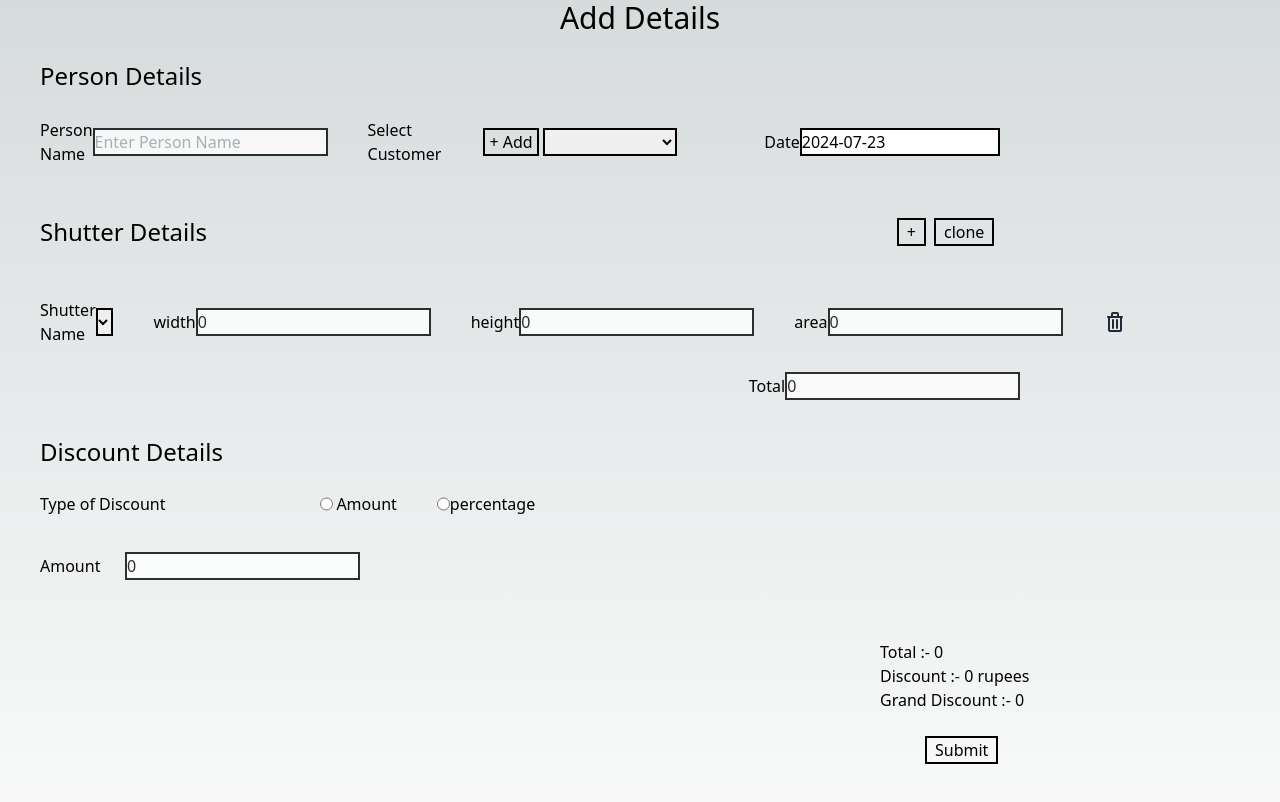
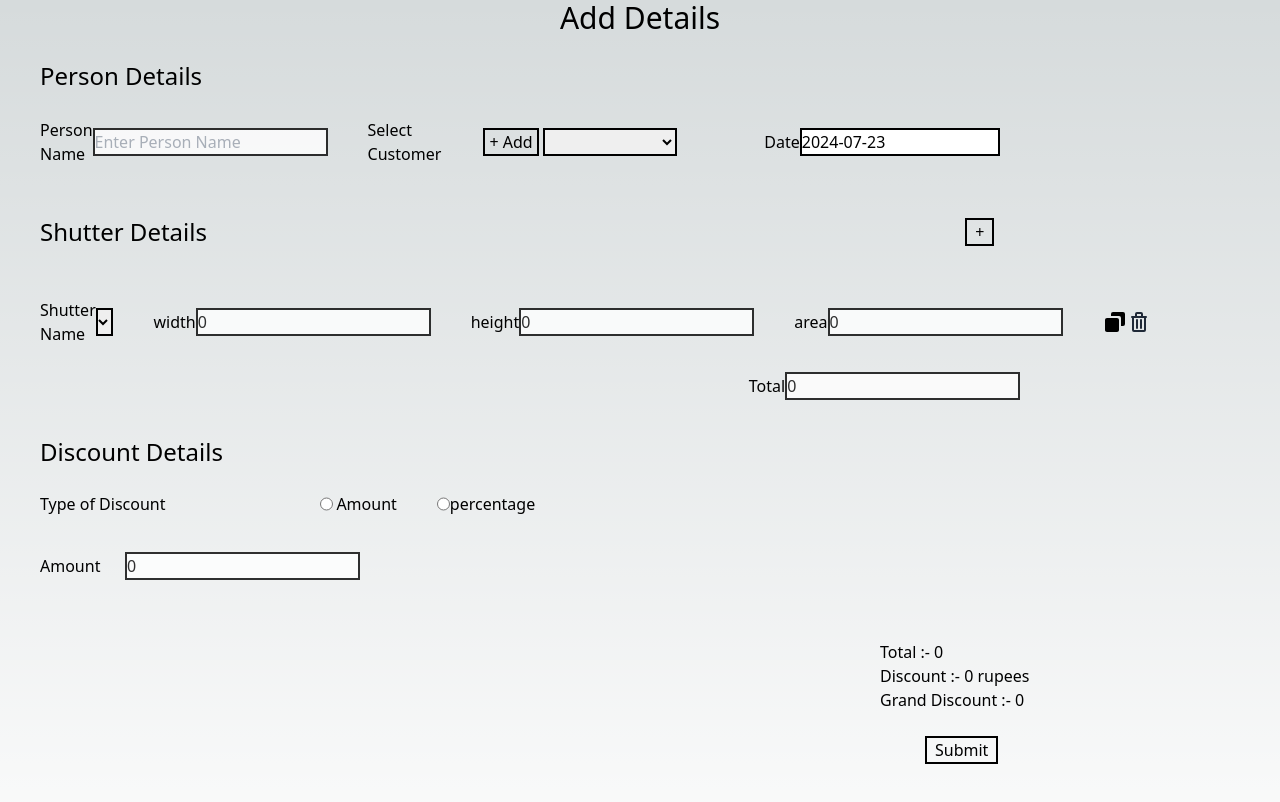
Before and after one commit to Mujpara-Nitin-Trainee/basic-crud-nextjs, a Next.js app: page /employees/addEmployee in a window 1280 px wide. Shown: the top 802 px of the page. Built offline with nearby package versions, Linux system fonts and the light colour scheme.

Commit message:
added: clone functionality added

```diff
--- a/src/components/shutter.tsx
+++ b/src/components/shutter.tsx
@@ -31,18 +31,22 @@ export default function Shutter({ register, control, watch, setValue, error }: {
   const calculateTotal = () => {
     let total = 0;
     fieldValue.map((ele) => {
-      total += ele.area;
+      total += Number(ele.area);
     })
     setValue(`total`, total);
   }
 
-  useEffect(() => {
-    calculateTotal()
-  }, [])
-
   const handleIncrement = () => {
     append({ shutterName: '', width: 0, height: 0, area: 0 });
   }
+
+  const handleClone = (index: number) => {
+    append({ shutterName: fieldValue[index].shutterName, width: fieldValue[index].width, height: fieldValue[index].height, area: fieldValue[index].area });
+  }
+
+  useEffect(() => {
+    calculateTotal()
+  }, [fieldValue])
 
   return (
     <>
@@ -50,7 +54,6 @@ export default function Shutter({ register, control, watch, setValue, error }: {
         <h3 className="text-2xl my-6 mx-10">Shutter Details</h3>
         <div>
           <button type="button" className="border-2 border-black px-2 mx-1 h-max" onClick={handleIncrement}>+</button>
-          <button type="button" className="border-2 border-black px-2 mx-1 h-max">clone</button>
         </div>
       </div>
 
@@ -82,11 +85,14 @@ export default function Shutter({ register, control, watch, setValue, error }: {
               <input type="text" {...register(`shutter.${index}.area`)} readOnly className="my-3 opacity-80 border-2 border-black" />
             </div>
             <div className="w-2/4 flex items-center justify-between mx-10">
-              <button type="button" className="flex float-right" onClick={() => remove(index)}>
-                <svg className="w-6 h-6 text-gray-800 dark:text-black" aria-hidden="true" xmlns="http://www.w3.org/2000/svg" width="24" height="24" fill="none" viewBox="0 0 24 24">
-                  <path stroke="currentColor" strokeLinecap="round" strokeLinejoin="round" strokeWidth="2" d="M5 7h14m-9 3v8m4-8v8M10 3h4a1 1 0 0 1 1 1v3H9V4a1 1 0 0 1 1-1ZM6 7h12v13a1 1 0 0 1-1 1H7a1 1 0 0 1-1-1V7Z" />
-                </svg>
-              </button>
+              <div className="w-[25%] flex justify-between">
+                <button type="button" onClick={() => handleClone(index)}><svg xmlns="http://www.w3.org/2000/svg" width="24" height="24" viewBox="0 0 24 24" ><path d="M14 8H4c-1.103 0-2 .897-2 2v10c0 1.103.897 2 2 2h10c1.103 0 2-.897 2-2V10c0-1.103-.897-2-2-2z"></path><path d="M20 2H10a2 2 0 0 0-2 2v2h8a2 2 0 0 1 2 2v8h2a2 2 0 0 0 2-2V4a2 2 0 0 0-2-2z"></path></svg></button>
+                <button type="button" className="flex float-right" onClick={() => remove(index)}>
+                  <svg className="w-6 h-6 text-gray-800 dark:text-black" aria-hidden="true" xmlns="http://www.w3.org/2000/svg" width="24" height="24" fill="none" viewBox="0 0 24 24">
+                    <path stroke="currentColor" strokeLinecap="round" strokeLinejoin="round" strokeWidth="2" d="M5 7h14m-9 3v8m4-8v8M10 3h4a1 1 0 0 1 1 1v3H9V4a1 1 0 0 1 1-1ZM6 7h12v13a1 1 0 0 1-1 1H7a1 1 0 0 1-1-1V7Z" />
+                  </svg>
+                </button>
+              </div>
             </div>
           </div>
         </div>
```
